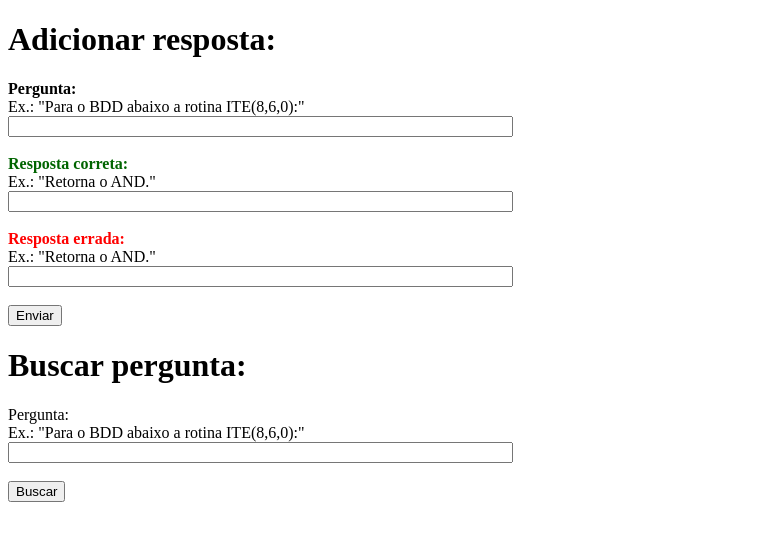
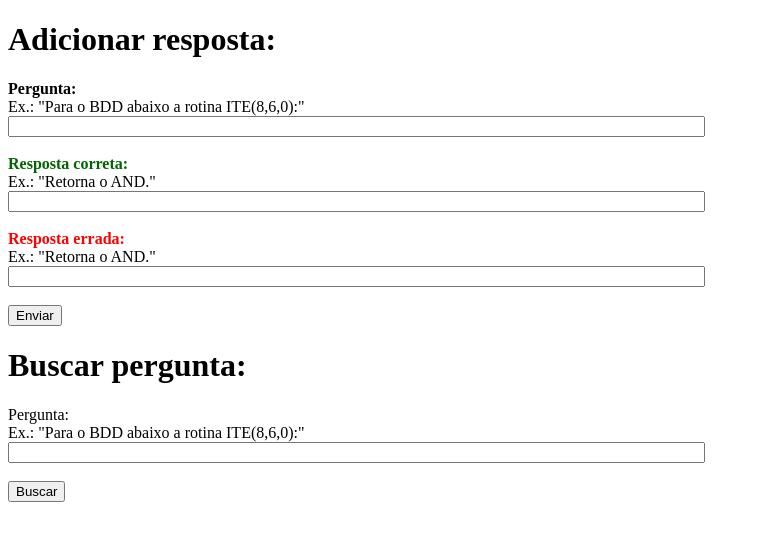
Before and after one commit to gabriel-lando/NodeJS-BDDs-Test, a website: page data/index.html in a window 1280 px wide. Shown: the whole page, without its empty margins (0-760 px from the left). Drawn offline with nearby package versions, Linux system fonts and the light colour scheme.

Commit message:
Update index.html

```diff
--- a/data/index.html
+++ b/data/index.html
@@ -22,7 +22,7 @@
             .post(window.location.href + "question/", data)
             .then((resposta) => {
                console.log(resposta.data);
-               document.getElementById("question-post").value = "";
+               //document.getElementById("question-post").value = "";
                document.getElementById("correct-post").value = "";
                document.getElementById("wrong-post").value = "";
               })
@@ -101,7 +101,7 @@
         id="question-post"
         name="question"
         value=""
-        size="60"
+        size="84"
       /><br /><br />
       <label style="color:darkgreen" for="correct"><b>Resposta correta:</b></label><br />
       <label for="correct">Ex.: "Retorna o AND."</label><br />
@@ -110,7 +110,7 @@
         id="correct-post"
         name="correct"
         value=""
-        size="60"
+        size="84"
       /><br /><br />
       <label style="color:red" for="wrong"><b>Resposta errada:</b></label><br />
       <label for="wrong">Ex.: "Retorna o AND."</label><br />
@@ -119,7 +119,7 @@
         id="wrong-post"
         name="wrong"
         value=""
-        size="60"
+        size="84"
       /><br /><br />
       <input type="button" id="post-btn" value="Enviar" onclick="postData();" />
     </form>
@@ -135,7 +135,7 @@
         id="question-get"
         name="question"
         value=""
-        size="60"
+        size="84"
       /><br /><br />
       <input type="button" id="post-btn" value="Buscar" onclick="getData();" />
     </form>
```
